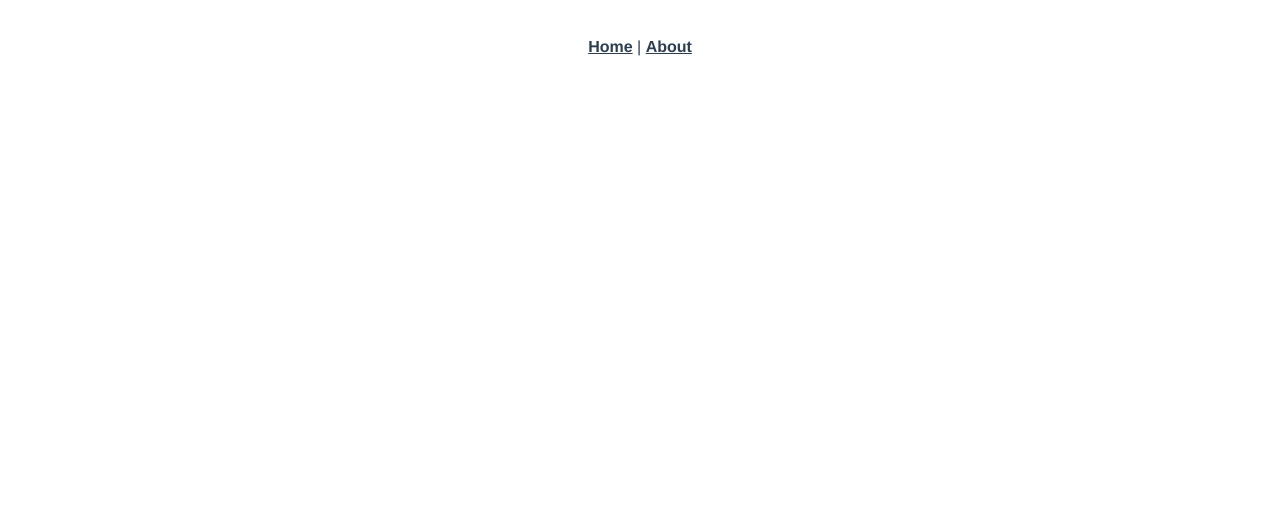
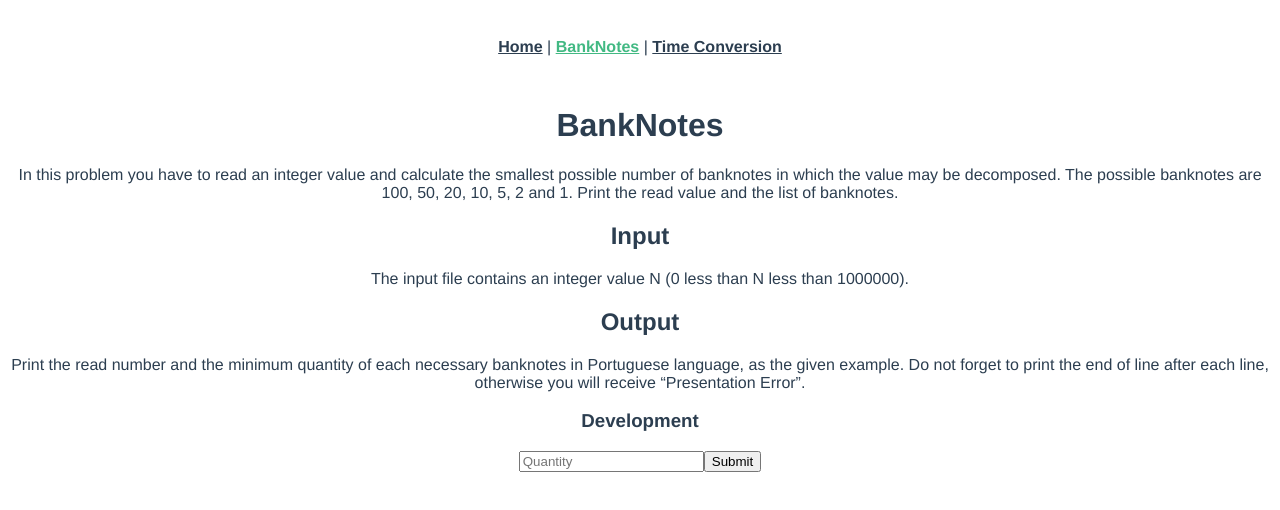
Before and after one commit to queturotre/carmedi, a Vue app: page /banknotes in a window 1280 px wide. Before the commit this address had no page. Shown: the top 510 px of the page. Built offline with nearby package versions, Linux system fonts and the light colour scheme.

Commit message:
Ready to practice services

```diff
--- a/src/App.vue
+++ b/src/App.vue
@@ -1,7 +1,8 @@
 <template>
   <nav>
     <router-link to="/">Home</router-link> |
-    <router-link to="/about">About</router-link>
+    <router-link to="/banknotes">BankNotes</router-link> |
+    <router-link to="/time">Time Conversion</router-link>
   </nav>
   <router-view/>
 </template>
--- a/src/router/index.js
+++ b/src/router/index.js
@@ -8,12 +8,14 @@ const routes = [
     component: HomeView
   },
   {
-    path: '/about',
-    name: 'about',
-    // route level code-splitting
-    // this generates a separate chunk (about.[hash].js) for this route
-    // which is lazy-loaded when the route is visited.
-    component: () => import(/* webpackChunkName: "about" */ '../views/AboutView.vue')
+    path: '/banknotes',
+    name: 'banknotes',
+    component: () => import(/* webpackChunkName: "about" */ '../views/BankNotes.vue')
+  },
+  {
+    path: "/time",
+    name: "time",
+    component: () => import("../views/TimeConversion.vue")
   }
 ]
 
--- a/src/views/AboutView.vue
+++ /dev/null
@@ -1,5 +0,0 @@
-<template>
-  <div class="about">
-    <h1>This is an about page</h1>
-  </div>
-</template>
--- /dev/null
+++ b/src/views/BankNotes.vue
@@ -0,0 +1,69 @@
+<template>
+  <div class="container">
+    <h1>BankNotes</h1>
+    <p>In this problem you have to read an integer value and calculate the smallest possible number of banknotes in which the value may be decomposed. The possible banknotes are 100, 50, 20, 10, 5, 2 and 1. Print the read value and the list of banknotes.</p>
+    <h2>Input</h2>
+    <p>The input file contains an integer value N (0 less than N less than 1000000).</p>
+    <h2>Output</h2>
+    <p>Print the read number and the minimum quantity of each necessary banknotes in Portuguese language, as the given example. Do not forget to print the end of line after each line, otherwise you will receive “Presentation Error”.</p>
+    <h3>Development</h3>
+    <input type="number" id="plata" placeholder="Quantity"><button @click="calcular">Submit</button><br>
+    <div class="resultado" v-if="show">
+      <p>Para ${{ plata.value }}, se necesitan</p>
+      <p v-if="cien !== 0">{{ cien }} Billete(s) de $100</p>
+      <p v-if="cincuenta !== 0">{{ cincuenta }} Billete(s) de $50</p>
+      <p v-if="veinte !== 0">{{ veinte }} Billete(s) de $20</p>
+      <p v-if="diez !== 0">{{ diez }} Billete(s) de $10</p>
+      <p v-if="cinco !== 0">{{ cinco }} Billete(s) de $5</p>
+      <p v-if="dos !== 0">{{ dos }} Billete(s) de $2</p>
+      <p v-if="uno !== 0">{{ uno }} Billete(s) de $1</p>
+    </div>
+  </div>
+</template>
+
+<script>
+export default {
+  name: 'BankNotes',
+  data(){
+    return{
+      show: false,
+      uno: 0, dos: 0, cinco: 0, diez: 0, veinte: 0, cincuenta: 0, cien: 0,
+      numero: 0, plata: 0
+    }
+  },
+  methods: {
+    calcular(){
+      this.plata = document.getElementById("plata")
+      this.numero = parseInt(this.plata.value)
+
+      this.cien = parseInt(this.numero / 100)
+      this.numero -= this.cien * 100
+
+      this.cincuenta = parseInt(this.numero / 50)
+      this.numero -= this.cincuenta * 50
+
+      this.veinte = parseInt(this.numero / 20)
+      this.numero -= this.veinte * 20
+
+      this.diez = parseInt(this.numero / 10)
+      this.numero -= this.diez * 10
+
+      this.cinco = parseInt(this.numero / 5)
+      this.numero -= this.cinco * 5
+
+      this.dos = parseInt(this.numero / 2)
+      this.numero -= this.dos * 2
+
+      this.uno = parseInt(this.numero / 1)
+      this.numero -= this.uno * 1
+
+      this.show = true
+    }
+  }
+}
+</script>
+
+<!-- Add "scoped" attribute to limit CSS to this component only -->
+<style scoped>
+
+</style>
--- /dev/null
+++ b/src/views/TimeConversion.vue
@@ -0,0 +1,40 @@
+<template>
+    <h1 class="titulo">Time Conversion</h1>
+    <p>Read an integer value, which is the duration in seconds of a certain event and inform it expressed in <b>hours:minutes:seconds.</b></p>
+    <h3>Development</h3>
+    <input type="number" id="segundos" placeholder="Seconds"><button @click="calcular">Submit</button><br>
+    <span class="show" v-if="show">{{horas}}h {{minutos}}m {{numero}}s</span>
+</template>
+<script>
+export default {
+    name: "TimeConversion",
+    data() {
+        return{
+            numero: 0, segundos: 0,
+            horas: 0, minutos: 0,
+            show: false
+        }
+    },
+    methods:{
+        calcular(){
+            this.segundos = document.getElementById("segundos")
+            this.numero = parseInt(this.segundos.value)
+
+            this.horas = parseInt(this.numero / 3600) // 2
+            this.numero -= this.horas * 3600 //
+
+            this.minutos = parseInt(this.numero / 60)
+            this.numero -= this.minutos * 60
+
+            this.show = true;
+        }
+    }
+}
+</script>
+<style scoped>
+.titulo{
+    color: fuchsia;
+    font-size: 40px;
+    font-style: italic;
+}
+</style>
```
